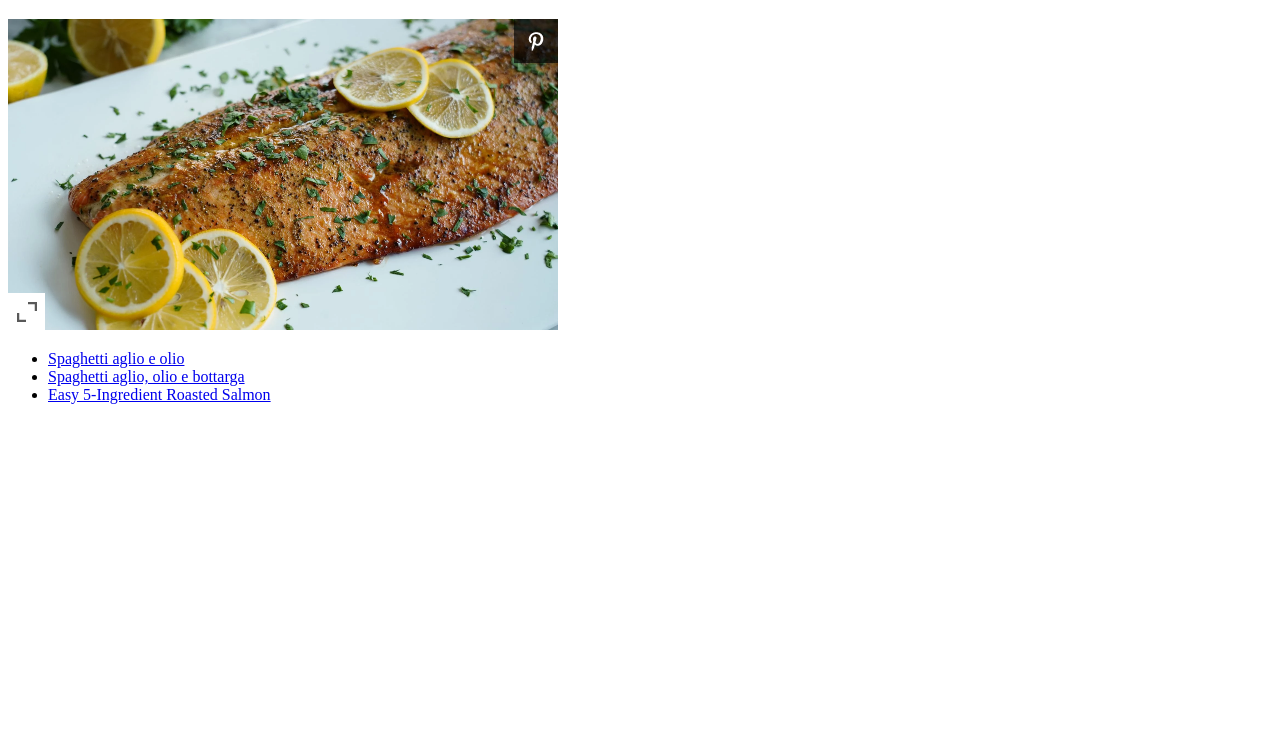
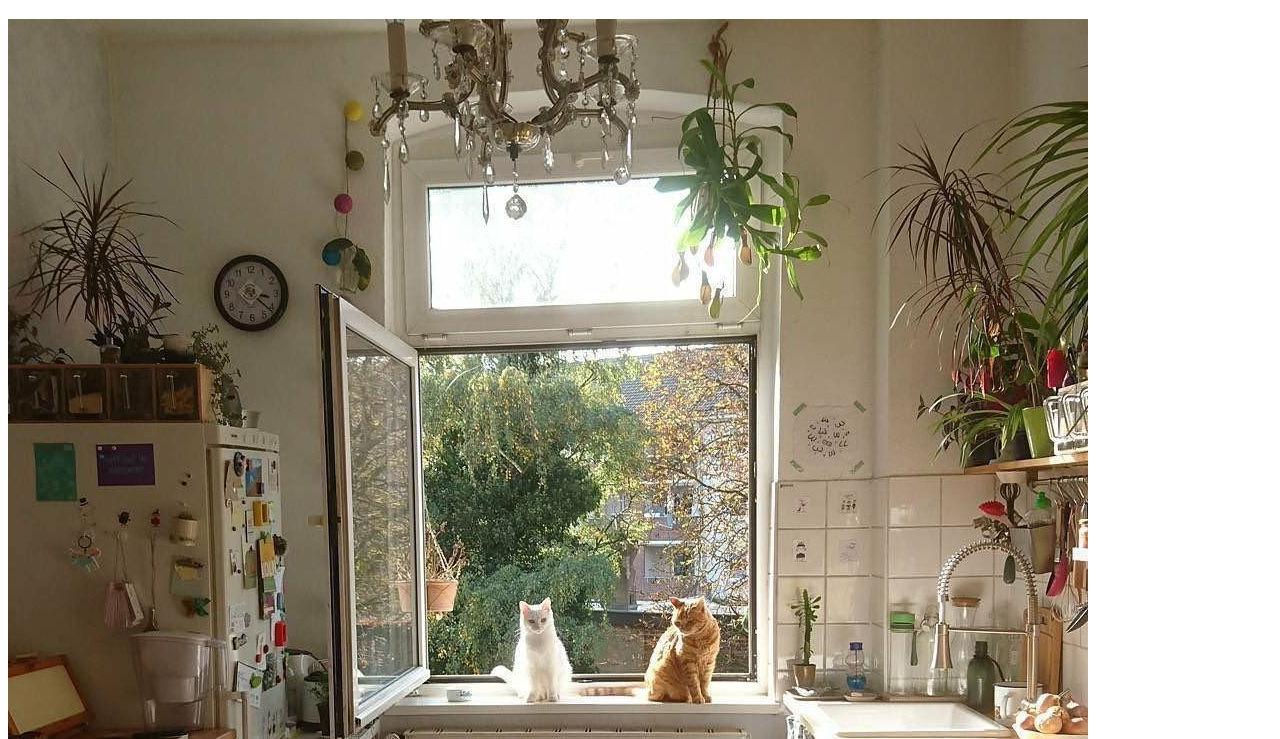
Before and after one commit to gggoth/odin-recipes, a plain HTML site: page index.html in a window 1280 px wide. Shown: the part 61-800 px from the top of the page. Drawn offline with Linux system fonts and the light colour scheme.

```diff
--- a/index.html
+++ b/index.html
@@ -8,7 +8,7 @@
 </head>
 <body>
     <h1>Odin Recipes</h1>
-    <img src="../img/salmon.jpg" alt="kitchen with kittos">
+    <img src="/img/5a02cfb37622e08ee567f4bf7cb053dc.jpg" alt="kitchen with kittos">
     <ul>
         <li><a href=recipes/aglio-olio.html>Spaghetti aglio e olio</a></li>
         <li><a href=recipes/aglio-olio-bottarga.html>Spaghetti aglio, olio e bottarga</a></li>
```
